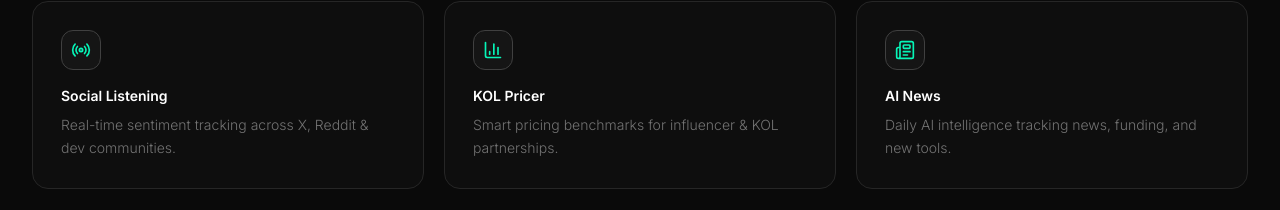
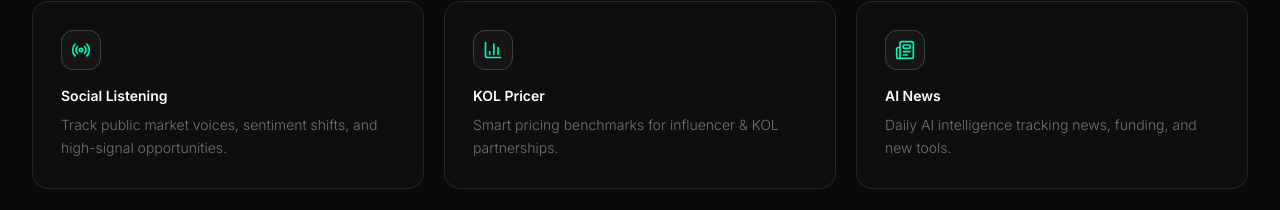
Before and after one commit to zzzjw611/welike_integrate, a Next.js app in the folder web/: page / in a window 1280 px wide. Shown: the part 1312-1522 px from the top of the page. Built offline with nearby package versions, Linux system fonts and the light colour scheme; no server answers.

Commit message:
copy(workspace): remove reddit from social listening card

```diff
--- a/web/app/(dashboard)/workspace/page.tsx
+++ b/web/app/(dashboard)/workspace/page.tsx
@@ -428,7 +428,7 @@ export default function WorkspacePage() {
           const moduleMeta: Record<string, { status: string; tag: string }> = {
             "social-listening": {
               status: lang === "zh" ? "实时监控" : "Real-time monitoring",
-              tag: lang === "zh" ? "X + Reddit" : "X + Reddit",
+              tag: lang === "zh" ? "X 市场声音" : "X market voices",
             },
             "kol-pricer": {
               status: lang === "zh" ? "定价基准" : "Pricing benchmarks",
--- a/web/app/page.tsx
+++ b/web/app/page.tsx
@@ -497,7 +497,7 @@ export default function Home() {
             {
               icon: Radio,
               title: lang === 'zh' ? '社交聆听' : 'Social Listening',
-              desc: lang === 'zh' ? '跨 X、Reddit 和开发者社区的实时情感追踪。' : "Real-time sentiment tracking across X, Reddit & dev communities.",
+              desc: lang === 'zh' ? '追踪公开市场声音、情绪变化和高信号机会。' : "Track public market voices, sentiment shifts, and high-signal opportunities.",
             },
             {
               icon: BarChart3,
```
